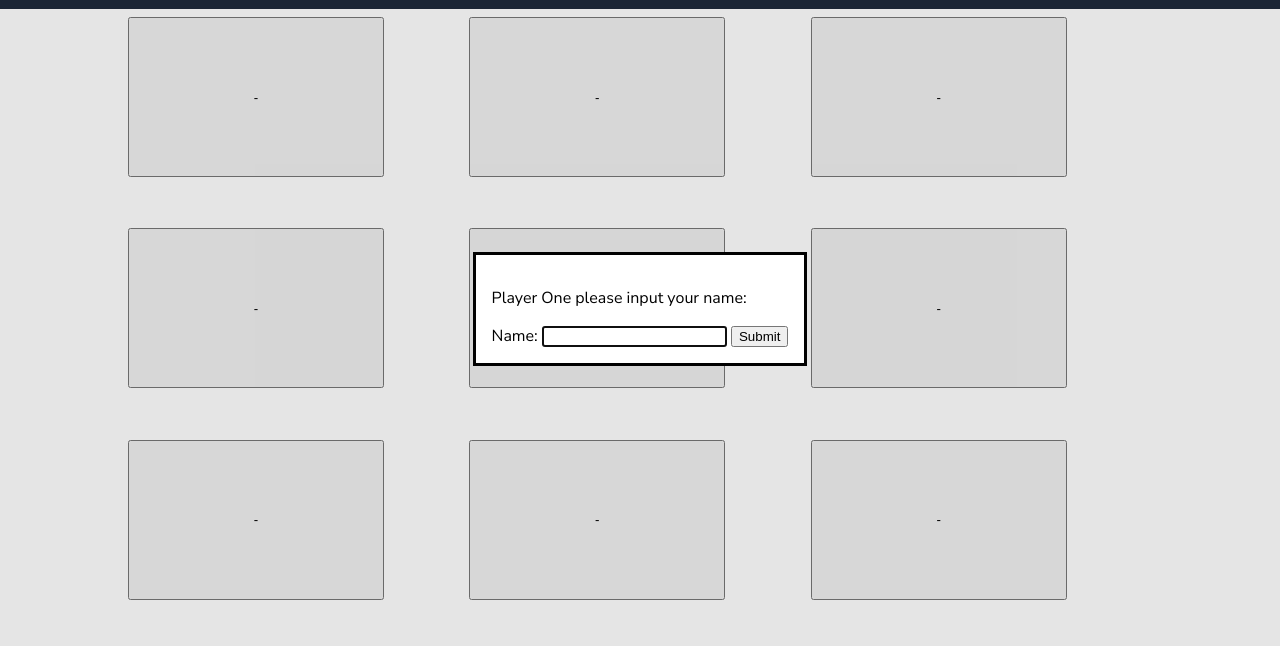
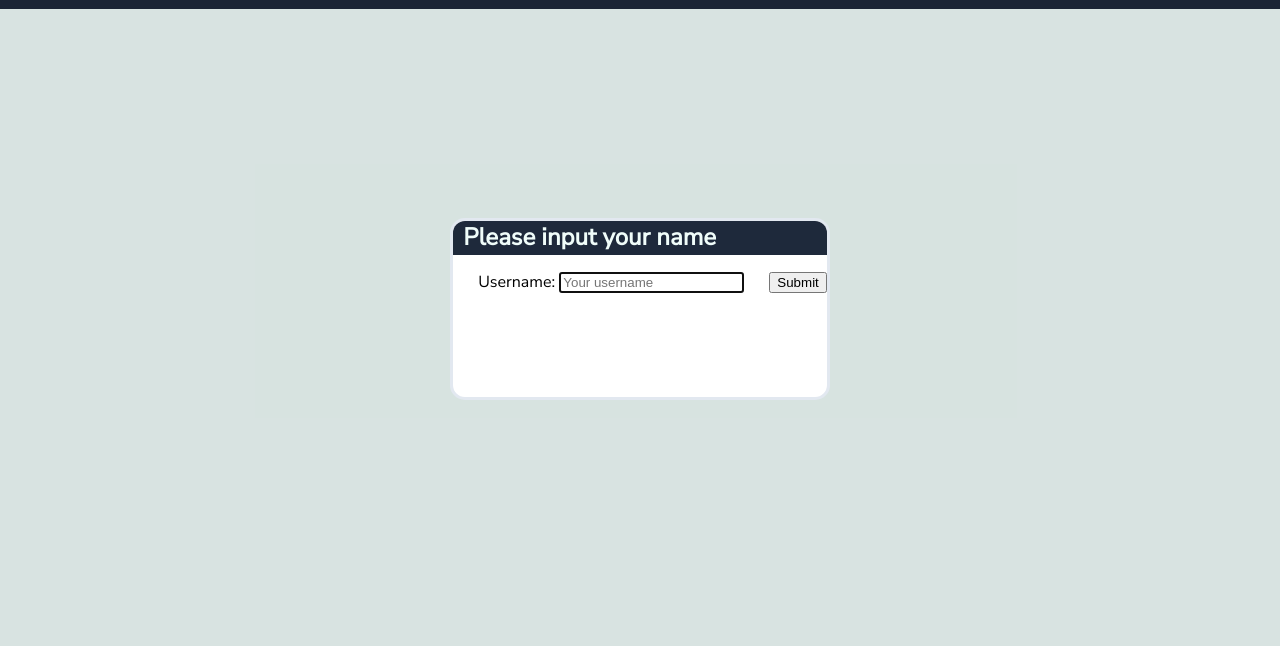
Before and after one commit to BrendanFre/odin-tic-tac-toe, a plain HTML site: page index.html in a window 1280 px wide. Shown: the part 91-737 px from the top of the page. Drawn offline with Linux system fonts and the light colour scheme.

Commit message:
Dialog box is now generated using javascript

```diff
--- a/index.html
+++ b/index.html
@@ -22,7 +22,7 @@
 <dialog id="nameChanger">
     <p id="modalDescription">please enter your name:</p>
     <label for="nameField">Name: <input type="text" name="" id="nameField"></label>
-    <button type="button" id="submitName">Submit</button>
+    <button type="button" id="submitName" accesskey="enter">Submit</button>
 </dialog>
 <div class="buttonContainer">
     </div>
--- a/script.js
+++ b/script.js
@@ -4,9 +4,43 @@ const nameModal = document.querySelector("#nameChanger")
 let playerOneName
 let playerTwoName
 
-function createPlayer(name, symbol) {
-    const playerName = name;
+function createPlayer(symbol, number) {
     const playerSymbol = symbol;
+    const playerNumber = number
+    const nameInputField = document.querySelector('#nameField')
+    const modalDescription = document.querySelector('#modalDescription')
+    const submitName = document.querySelector('#submitName')
+    const id = gameController.playerArray.length + 1
+
+    modalDescription.textContent = `Player please input your name:`
+    gameController.playerArray[id] = this
+    submitName.addEventListener('click', askName.bind(symbol))
+
+    submitName.addEventListener('click', (e)=>{
+        e.preventDefault();
+        const username = document.querySelector('#nameField').value
+    })
+
+    function askName(playerNumber) {
+        const nameInputField = document.querySelector('#nameField')
+        const playerOneField = document.querySelector('#playerOneField')
+        const playerTwoField = document.querySelector('#playerTwoField')
+        let newName
+
+        nameModal.close()
+        newName = nameInputField.value
+
+        if (this == 1) {
+            playerOneField.textContent = newName
+            playerOneName = newName
+            submitName.replaceWith(submitName.cloneNode(true));
+            nameInputField.value = ''
+            definePlayerName("Player Two", 2)
+        } else if (this == 2) {
+            playerTwoField.textContent = newName
+            playerTwoName = newName
+        }
+    }
 
     const selectToken = () => {
         let tokenPosition = prompt(`${name} it is your turn, please enter a number ranging from 1 to 9`);
@@ -62,14 +96,16 @@ const gameBoard = (function () {
             btnBoard.classList.add('boardButtons')
             btnBoard.textContent = '-'
             btnBoard.value = '-'
-            btnBoard.addEventListener('click', buttonPressed)
+            btnBoard.addEventListener('click', buttonPressed.bind(playerSelected))
             row.appendChild(btnBoard)
             }})
 
             }
 
     const buttonPressed = (e) =>{
-        e.target.value = playerSelected
+
+        console.log(this)
+        e.target.value = this
     }
 
     const addToken = (row, column, playerSymbol) => {
@@ -119,6 +155,41 @@ const gameController = (function () {
     let playing = true
     let playerOneWins = 0
     let playerTwoWins = 0
+    let playerArray = []
+
+    const createModal=()=>{
+        const newPlayerDialog = document.createElement('dialog')
+        const newPlayerHeader = document.createElement('h2')
+        const newPlayerNameLabel = document.createElement('label')
+        const newPlayerNameEntry = document.createElement('input')
+        const newPlayerNameButton = document.createElement('input')
+        const mainBody = document.querySelector('body')
+
+        newPlayerHeader.textContent = 'Please input your name'
+        newPlayerHeader.classList.add('modalHeader')
+
+        newPlayerNameLabel.textContent ="Username: "
+        newPlayerNameLabel.classList.add('modalInput')
+
+        newPlayerNameEntry.placeholder = 'Your username'
+
+        newPlayerNameButton.type = 'button'
+        newPlayerNameButton.value = 'Submit'
+
+
+        newPlayerNameLabel.appendChild(newPlayerNameEntry)
+
+        newPlayerDialog.appendChild(newPlayerHeader)
+        newPlayerDialog.appendChild(newPlayerNameLabel)
+        newPlayerDialog.appendChild(newPlayerNameButton)
+        mainBody.appendChild(newPlayerDialog)
+        newPlayerDialog.showModal()
+
+    }
+
+
+
+
     const playLoop = () => {
         console.log(gameBoard.theGameBoard)
         while (turns < 5 && playing) {
@@ -150,48 +221,7 @@ const gameController = (function () {
     const checkBoard = (playerSymbol) => {
         return gameBoard.winnerCheck(playerSymbol)
     }
-    return { playLoop, checkBoard }
+    return { playLoop, checkBoard, playerArray, createModal }
 })();
 
-// gameBoard.createGameBoard(3, 3)
-// const playerOne = createPlayer("brendan", "x")
-// const playerTwo = createPlayer("Oliver", "o")
-// gameController.playLoop()
-// console.log(gameBoard.theGameBoard)
-
-const definePlayerName = (player, playerNumber) => {
-    const nameInputField = document.querySelector('#nameField')
-    const modalDescription = document.querySelector('#modalDescription')
-    const submitName = document.querySelector('#submitName')
-
-    modalDescription.textContent = `${player} please input your name:`
-    submitName.addEventListener('click', askName.bind(playerNumber))
-    nameModal.showModal()
-}
-
-function askName(playerNumber) {
-    const nameInputField = document.querySelector('#nameField')
-    const playerOneField = document.querySelector('#playerOneField')
-    const playerTwoField = document.querySelector('#playerTwoField')
-    let newName
-
-    nameModal.close()
-    newName = nameInputField.value
-    console.log(this)
-
-    if (this == 1) {
-        playerOneField.textContent = newName
-        playerOneName = newName
-        submitName.replaceWith(submitName.cloneNode(true));
-        nameInputField.value = ''
-        definePlayerName("Player Two", 2)
-    } else if (this == 2) {
-        playerTwoField.textContent = newName
-        playerTwoName = newName
-    }
-}
-
-gameBoard.createGameBoard(3, 3)
-definePlayerName('Player One', 1)
-gameBoard.playerSelected = 'x'
-console.log(gameBoard.playerSelected)
+gameController.createModal()
--- a/style.css
+++ b/style.css
@@ -1,7 +1,7 @@
 :root{
     --primary-color: #1e293b;
     --primary-accent: #e2e8f0;
-    --secondary-color: #f0fdfax ;
+    --secondary-color: #f0fdfa ;
 }
 
 body{
@@ -76,6 +76,26 @@ header{
     color:black
 }
 
+.modalHeader{
+    margin: 0;
+    padding: 0 5px 2px 10px;
+    background-color: var(--primary-color);
+    color: var(--secondary-color);
+    margin-bottom: 2vh;
+}
+
+.modalInput{
+    padding: 20px 5px;
+    margin: 20px;
+}
+
+dialog{
+    padding: 0;
+    border-radius: 15px;
+    height: 22vh;
+    border: 3px solid var(--primary-accent);
+}
+
 .playerName, playerTurn{
     grid-row: 2;
 }
```
